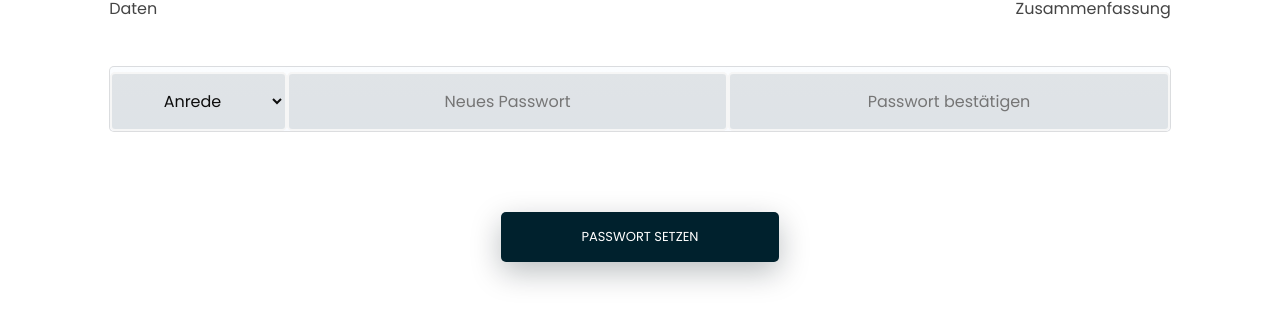
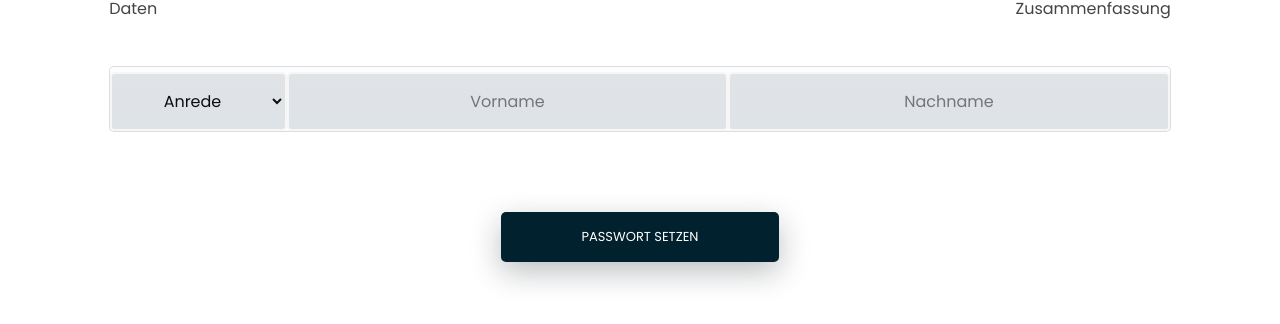
Before and after one commit to Benriez/django-tensorflow, a Django app: page / in a window 1280 px wide. Shown: the top 324 px of the page. Run offline with Django 3.2, Linux system fonts and the light colour scheme; some libraries are stand-ins or nearby versions; some web fonts are replaced.

Commit message:
update form

```diff
--- a/django_backend/app/templates/index.html
+++ b/django_backend/app/templates/index.html
@@ -20,9 +20,8 @@
                         <option value="2">Frau</option>
                         <option value="3">Nicht Binär</option>
                     </select>
-                    <input class="col-12 col-md-5" type="password" name="new_password1" autocomplete="new-password" required="" id="id_new_password1" placeholder="Neues Passwort">
-                    <input class="col-12 col-md-5" type="password" name="new_password2" autocomplete="new-password" required="" id="id_new_password2" placeholder="Passwort bestätigen">
-
+                    <input class="col-12 col-md-5" type="text" class="form-control" placeholder="Vorname">
+                    <input class="col-12 col-md-5" type="text" class="form-control" placeholder="Nachname">
                 </div>
             </div>
 
@@ -82,7 +81,7 @@
         transform: scale(0.95);
     }
 
-    input[type=password], .form-select {
+    input[type=password], input[type=text], .form-select {
         background-color: #031c261c;
         border: none;
         color: #0d0d0d;
@@ -102,7 +101,7 @@
         border-radius: 5px 5px 5px 5px;
     }
 
-    input[type=password]:focus, .form-select:focus {
+    input[type=password]:focus, input[type=text]:focus, .form-select:focus {
         background-color: #fff;
         border-bottom: 2px solid #5fbae9;
     }
```
